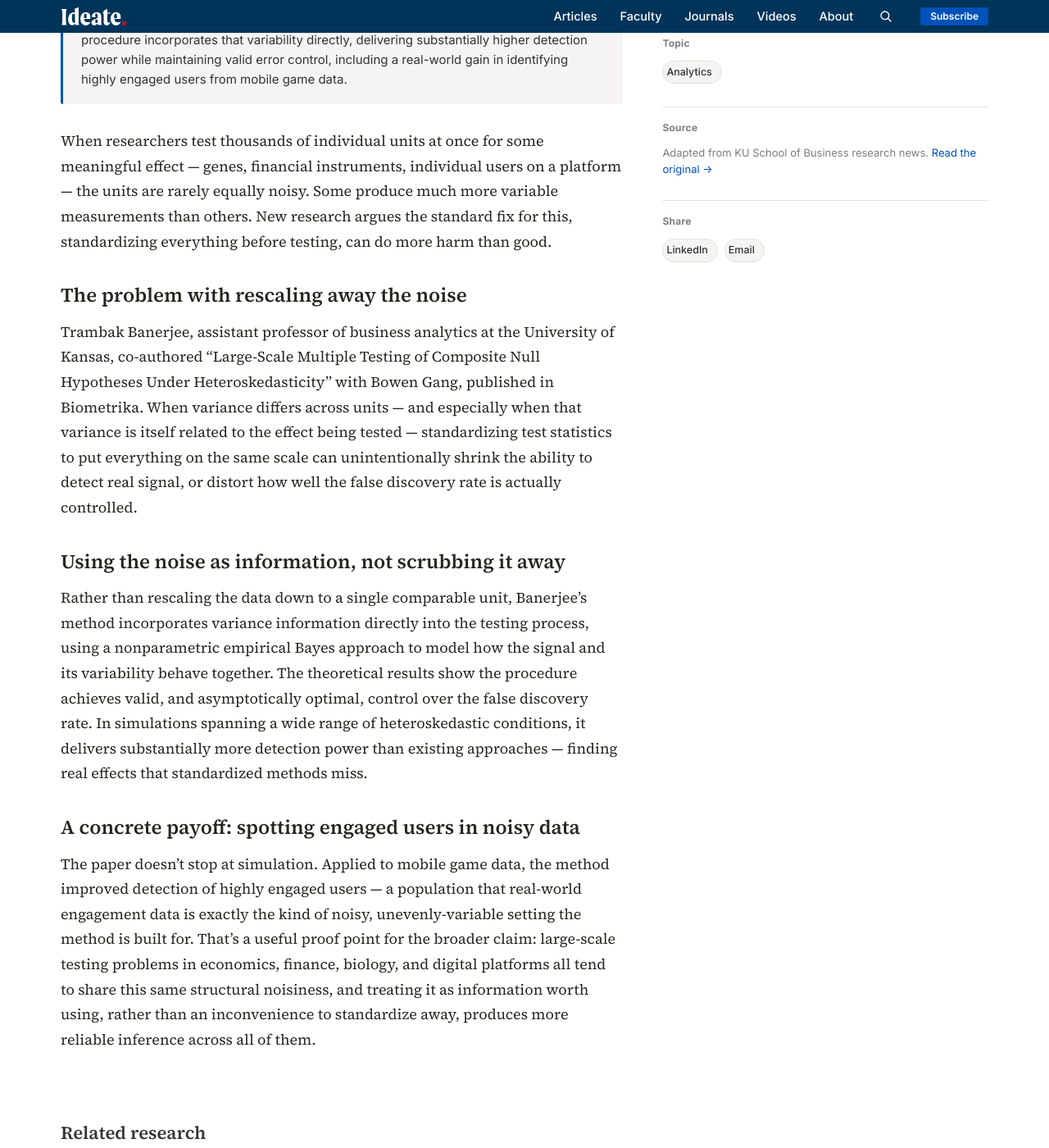
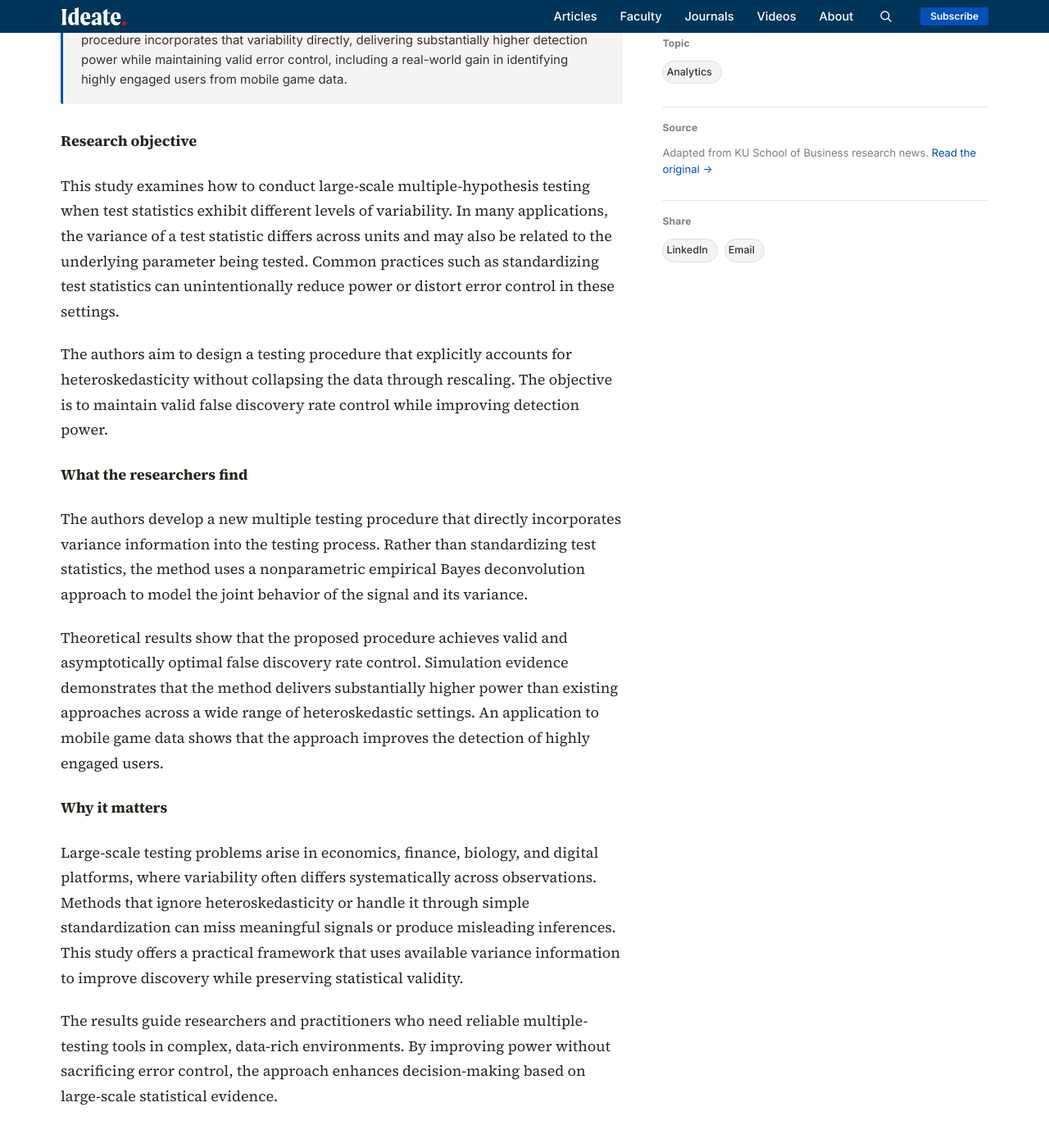
Before and after one commit to KUBschool/ideate, a Jekyll site: the page built from _articles/2025-04-14-multiple-testing-heteroskedasticity.md, in a window 1280 px wide and 1400 px high, scrolled down 1034 px. Shown: the whole window at 82% size. Built offline with Jekyll 4.4.1, drawn with Linux system fonts in a browser that asks for light colours; some of the changed text lies outside the part shown.

Commit message:
Update Article “2025-04-14-multiple-testing-heteroskedasticity”

```diff
--- a/_articles/2025-04-14-multiple-testing-heteroskedasticity.md
+++ b/_articles/2025-04-14-multiple-testing-heteroskedasticity.md
@@ -1,35 +1,42 @@
 ---
-title: "A better way to catch real signals when some data is noisier than the rest"
-dek: "Standard practice is to standardize noisy data before testing it for meaningful patterns — but that can quietly erase the signal you're looking for. A new method uses the noise itself as information instead of scrubbing it out."
+title: A better way to catch real signals when some data is noisier than the rest
+dek: Standard practice is to standardize noisy data before testing it for
+  meaningful patterns — but that can quietly erase the signal you're looking
+  for. A new method uses the noise itself as information instead of scrubbing it
+  out.
 topic: analytics
 faculty:
   - trambak-banerjee
-byline: "Trambak Banerjee"
-date: 2025-04-14
+byline: Trambak Banerjee
+date: 2025-01-29
+image: /assets/uploads/mobile-gaming-data.jpeg
 image_tint: limestone
 featured: false
-source_url: "https://business.ku.edu/research-and-faculty/analytics-information-operations/research-insights"
-answer_box: >-
-  Large-scale hypothesis testing — checking thousands of individual
-  units at once for a meaningful effect — commonly standardizes noisy
-  test statistics before testing them, which can distort results when
-  variability differs systematically across units. A new testing
-  procedure incorporates that variability directly, delivering
-  substantially higher detection power while maintaining valid error
-  control, including a real-world gain in identifying highly engaged
-  users from mobile game data.
+source_url: https://business.ku.edu/research-and-faculty/analytics-information-operations/research-insights
+answer_box: Large-scale hypothesis testing — checking thousands of individual
+  units at once for a meaningful effect — commonly standardizes noisy test
+  statistics before testing them, which can distort results when variability
+  differs systematically across units. A new testing procedure incorporates that
+  variability directly, delivering substantially higher detection power while
+  maintaining valid error control, including a real-world gain in identifying
+  highly engaged users from mobile game data.
+journal: Biometrika
+journal_url: https://academic.oup.com/biomet/article-abstract/112/2/asaf007/7989294
 ---
+#### Research objective
 
-When researchers test thousands of individual units at once for some meaningful effect — genes, financial instruments, individual users on a platform — the units are rarely equally noisy. Some produce much more variable measurements than others. New research argues the standard fix for this, standardizing everything before testing, can do more harm than good.
+This study examines how to conduct large-scale multiple-hypothesis testing when test statistics exhibit different levels of variability. In many applications, the variance of a test statistic differs across units and may also be related to the underlying parameter being tested. Common practices such as standardizing test statistics can unintentionally reduce power or distort error control in these settings.
 
-## The problem with rescaling away the noise
+The authors aim to design a testing procedure that explicitly accounts for heteroskedasticity without collapsing the data through rescaling. The objective is to maintain valid false discovery rate control while improving detection power.
 
-Trambak Banerjee, assistant professor of business analytics at the University of Kansas, co-authored "Large-Scale Multiple Testing of Composite Null Hypotheses Under Heteroskedasticity" with Bowen Gang, published in Biometrika. When variance differs across units — and especially when that variance is itself related to the effect being tested — standardizing test statistics to put everything on the same scale can unintentionally shrink the ability to detect real signal, or distort how well the false discovery rate is actually controlled.
+#### What the researchers find
 
-## Using the noise as information, not scrubbing it away
+The authors develop a new multiple testing procedure that directly incorporates variance information into the testing process. Rather than standardizing test statistics, the method uses a nonparametric empirical Bayes deconvolution approach to model the joint behavior of the signal and its variance.
 
-Rather than rescaling the data down to a single comparable unit, Banerjee's method incorporates variance information directly into the testing process, using a nonparametric empirical Bayes approach to model how the signal and its variability behave together. The theoretical results show the procedure achieves valid, and asymptotically optimal, control over the false discovery rate. In simulations spanning a wide range of heteroskedastic conditions, it delivers substantially more detection power than existing approaches — finding real effects that standardized methods miss.
+Theoretical results show that the proposed procedure achieves valid and asymptotically optimal false discovery rate control. Simulation evidence demonstrates that the method delivers substantially higher power than existing approaches across a wide range of heteroskedastic settings. An application to mobile game data shows that the approach improves the detection of highly engaged users.
 
-## A concrete payoff: spotting engaged users in noisy data
+#### Why it matters
 
-The paper doesn't stop at simulation. Applied to mobile game data, the method improved detection of highly engaged users — a population that real-world engagement data is exactly the kind of noisy, unevenly-variable setting the method is built for. That's a useful proof point for the broader claim: large-scale testing problems in economics, finance, biology, and digital platforms all tend to share this same structural noisiness, and treating it as information worth using, rather than an inconvenience to standardize away, produces more reliable inference across all of them.
+Large-scale testing problems arise in economics, finance, biology, and digital platforms, where variability often differs systematically across observations. Methods that ignore heteroskedasticity or handle it through simple standardization can miss meaningful signals or produce misleading inferences. This study offers a practical framework that uses available variance information to improve discovery while preserving statistical validity.
+
+The results guide researchers and practitioners who need reliable multiple-testing tools in complex, data-rich environments. By improving power without sacrificing error control, the approach enhances decision-making based on large-scale statistical evidence.
```
Also changed, not shown: assets/uploads/mobile-gaming-data.jpeg (added).
